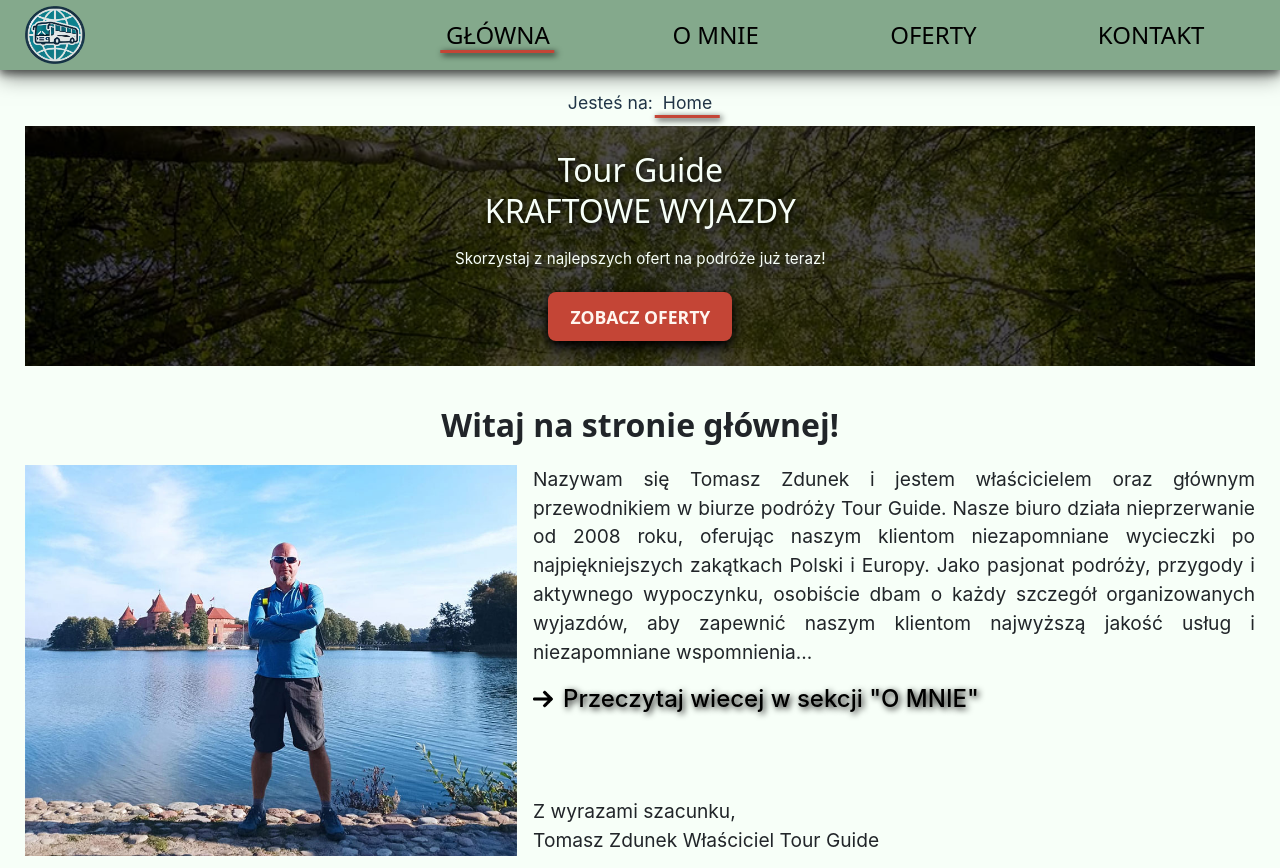
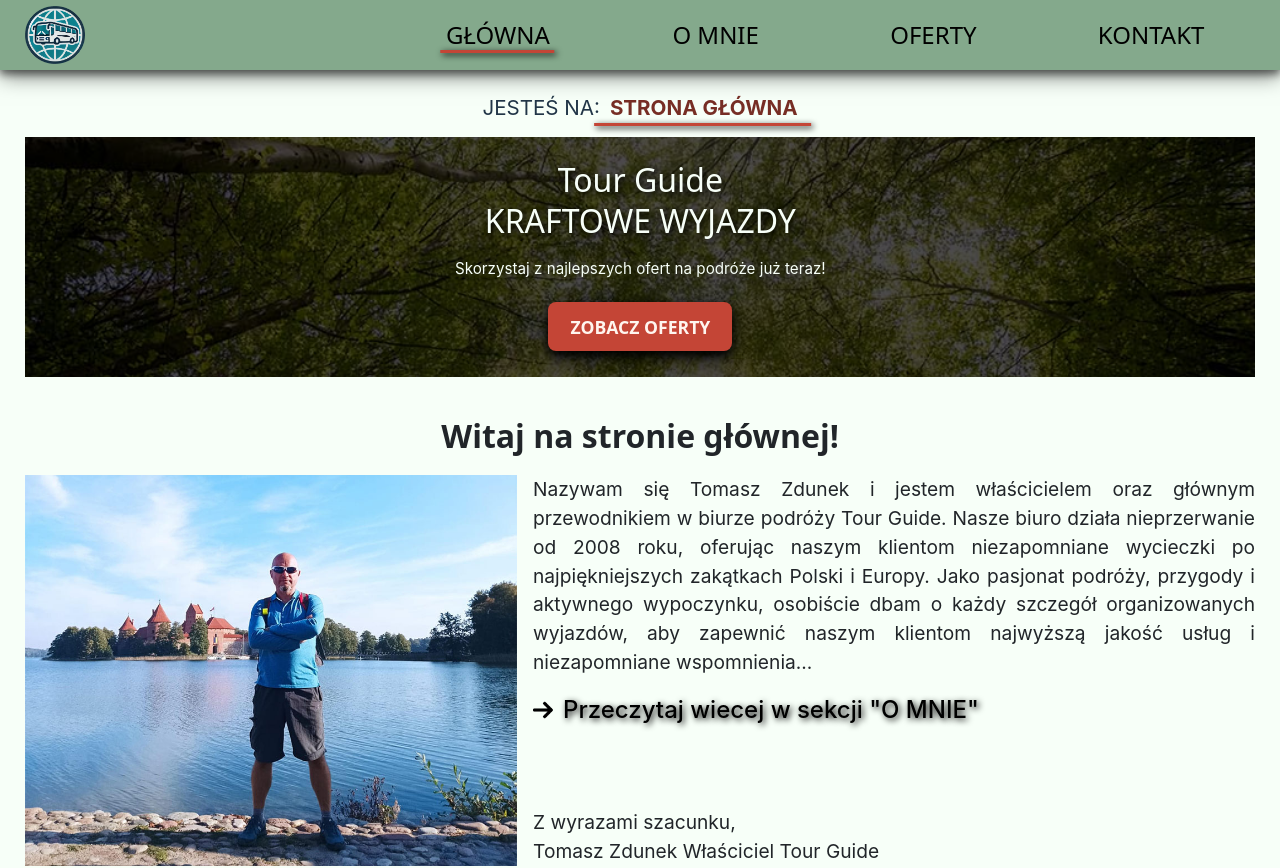
Before and after one commit to MariuszRozycki/tour-guide-pl, a React (Vite) app: page / in a window 1280 px wide. Shown: the top 868 px of the page. Built offline with nearby package versions, Linux system fonts and the light colour scheme.

Commit message:
Justify styling

```diff
--- a/src/components/PageNavigator/PageNavigator.tsx
+++ b/src/components/PageNavigator/PageNavigator.tsx
@@ -13,7 +13,7 @@ const PageNavigator = () => {
   };
 
   const pages = [
-    { path: "/", label: "Home" },
+    { path: "/", label: "Strona główna" },
     { path: "/about", label: "O mnie" },
     { path: "/offers", label: "Oferty" },
     { path: "/contact", label: "Kontakt" },
@@ -35,7 +35,7 @@ const PageNavigator = () => {
     isOffersPage && location.pathname !== "/offers" ? (
       <li className="PageNavigator-element">
         <button className="PageNavigator-button" onClick={goOffers}>
-          <img className="icon" src="/icons/target.png" alt="Icon target" />
+          <img className="icon" src="/icons/list-interface-symbol.png" alt="List icon" />
           <p>Pokaż wszystkie oferty</p>
         </button>
       </li>
--- a/src/styles/PageNavigator.css
+++ b/src/styles/PageNavigator.css
@@ -12,7 +12,7 @@
       display: flex;
       justify-content: center;
       align-items: center;
-      margin: 0;
+      margin: 3px 0;
 
       button {
         box-shadow: var(--box-shadow-null);
@@ -31,10 +31,16 @@
       justify-content: center;
       align-items: center;
       margin: 0;
-      font-size: var(--btn-fs);
+      font-size: calc(var(--btn-fs) + 3px);
       background-color: transparent;
       color: var(--primary-color);
       transition: var(--transition-standard);
+      text-transform: uppercase;
+    }
+
+    .PageNavigator-element-paragraph {
+      color: var(--red-color);
+      font-weight: 700;
     }
 
     .PageNavigator-element {
--- a/src/styles/global.css
+++ b/src/styles/global.css
@@ -8,12 +8,14 @@ body {
 }
 
 :root {
-  min-height: 100vh;
-  position: relative;
-
   font-family: Inter, system-ui, Avenir, Helvetica, Arial, sans-serif;
   line-height: 1.5;
   font-weight: 400;
+
+  min-height: 100vh;
+  display: flex;
+  flex-direction: column;
+  justify-content: space-between;
 
   color-scheme: light dark;
   color: #213547;
```
Also changed, not shown: public/icons/list-interface-symbol.png (added).
